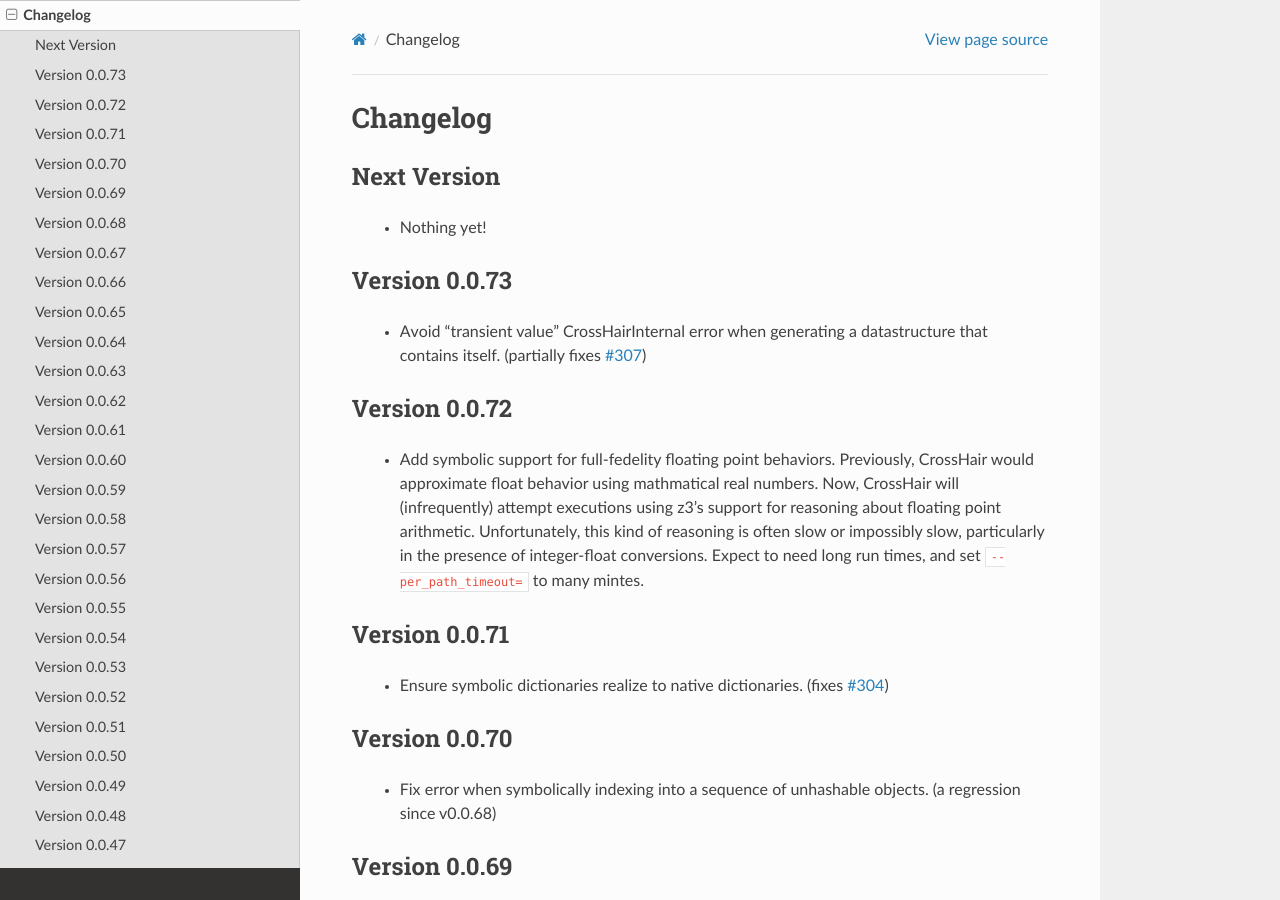
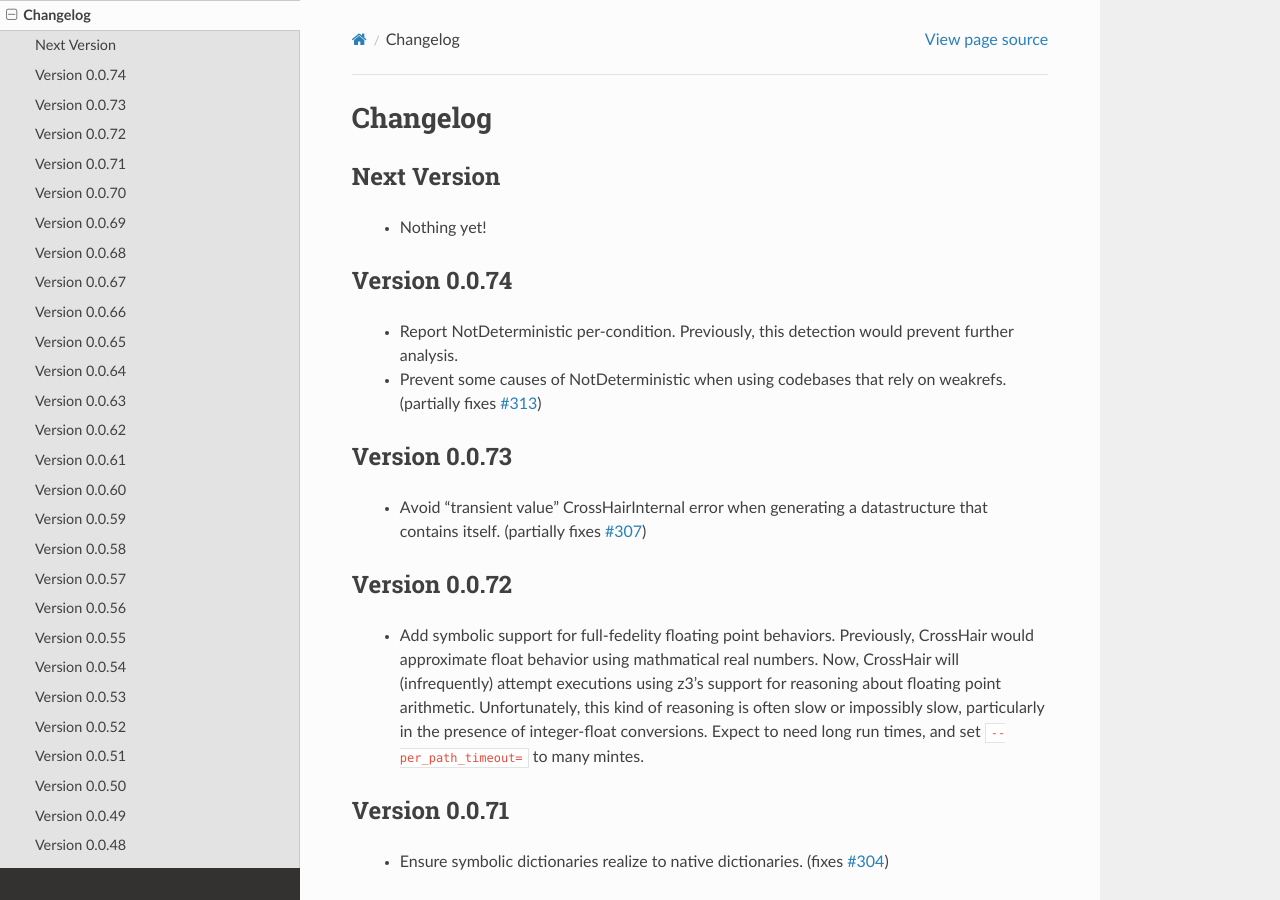
Before and after one commit to pschanely/CrossHair, a Sphinx documentation site: the page built from doc/source/changelog.rst, in a window 1280 px wide and 900 px high. Built offline with Sphinx 7.4.7 and the Read the Docs theme 3.1.0, drawn with Linux system fonts in a browser that asks for light colours; the version number is read from the project's files by our own code.

Commit message:
Update changelog

```diff
--- a/doc/source/changelog.rst
+++ b/doc/source/changelog.rst
@@ -7,6 +7,16 @@
 ------------
 
   * Nothing yet!
+
+
+Version 0.0.74
+--------------
+
+  * Report NotDeterministic per-condition. Previously, this detection would
+    prevent further analysis.
+  * Prevent some causes of NotDeterministic when using codebases that rely
+    on weakrefs.
+    (partially fixes `#313 <https://github.com/pschanely/CrossHair/issues/313>`__)
 
 
 Version 0.0.73
```
